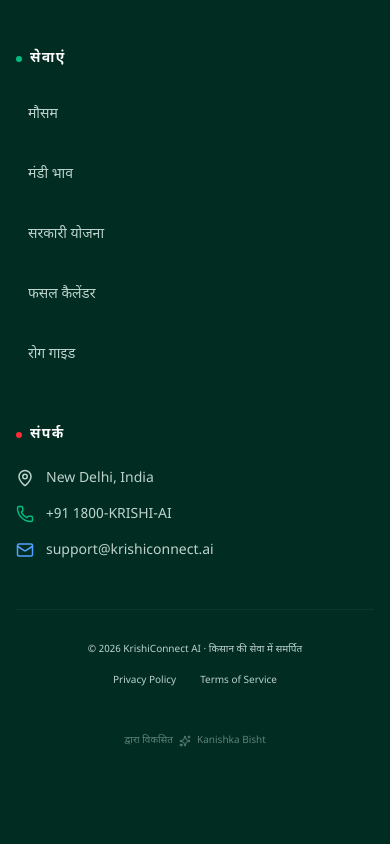
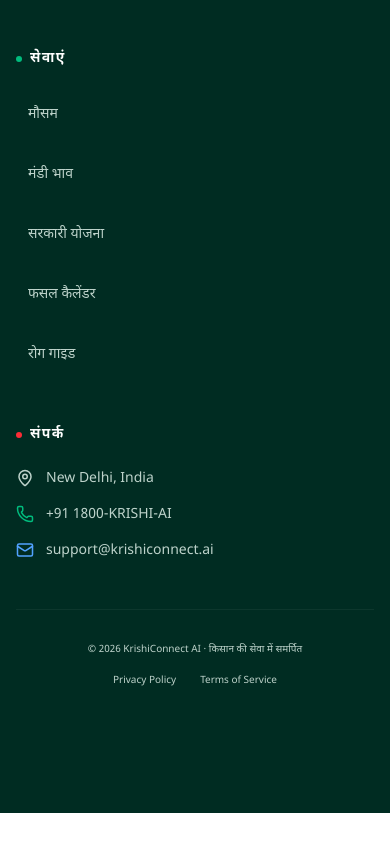
Before and after one commit to souravranjan680/KrishiConnect, a Next.js app in the folder apps/web/: page / in a window 390 px wide. Shown: the part 4095-4939 px from the top of the page. After the commit the page ends 4908 px from the top, so only its background shows below. Built offline with nearby package versions, Linux system fonts and the light colour scheme.

Commit message:
feat: implement root layout and responsive global footer component

```diff
--- a/apps/web/src/app/layout.tsx
+++ b/apps/web/src/app/layout.tsx
@@ -9,7 +9,7 @@
 
 export const metadata: Metadata = {
   title: "KrishiConnect — AI Crop Advisor",
-  description: "AI-powered crop recommendation for Indian farmers — fast, free, and mobile-first. Built by Kanishka Bisht.",
+  description: "AI-powered crop recommendation for Indian farmers — fast, free, and mobile-first.",
   manifest: "/manifest.json",
   icons: {
     icon: [
--- a/apps/web/src/components/Footer.tsx
+++ b/apps/web/src/components/Footer.tsx
@@ -121,9 +121,6 @@
             <Link href="#" className="hover:text-white transition-colors">Privacy Policy</Link>
             <Link href="#" className="hover:text-white transition-colors">Terms of Service</Link>
           </div>
-          <p className="flex items-center gap-1.5 opacity-50">
-            {lang === "hi" ? "द्वारा विकसित" : "Built with"} <Sparkles size={12} className="text-gold-500" /> Kanishka Bisht
-          </p>
         </div>
       </div>
     </footer>
```
